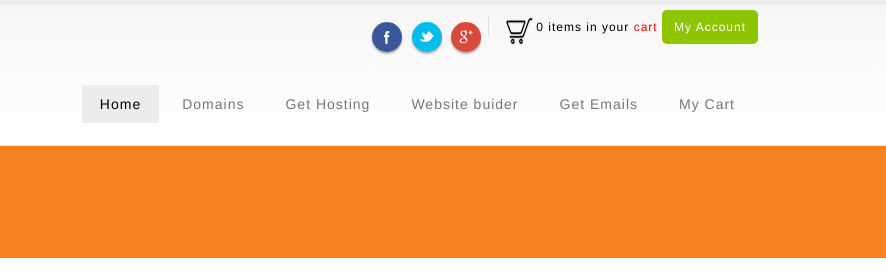
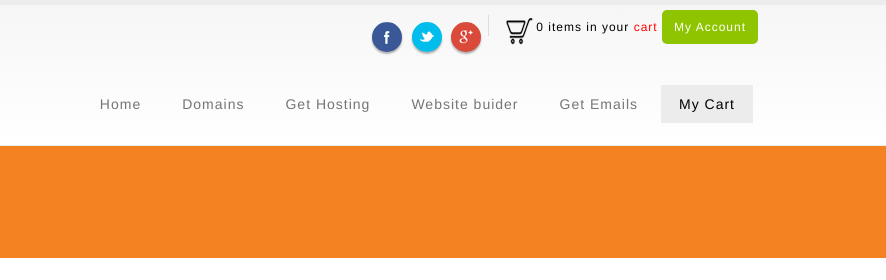
Before and after one commit to naveen052/rodbynaveen, a plain HTML site: page shopping-cart.html in a window 1280 px wide. Shown: the top 280 px of the page, 394-1280 px from the left. Drawn offline with Linux system fonts and the light colour scheme.

Commit message:
Update shopping-cart.html

```diff
--- a/shopping-cart.html
+++ b/shopping-cart.html
@@ -35,7 +35,7 @@
 					<img src="assets/images/logo.png" alt="Rockstar Of Design"></a>
 				<nav class="nav-bar right">
 					<ul id="nav">
-						<li><a href="index.html" class="current selected">Home</a></li>
+						<li><a href="index.html">Home</a></li>
 						<li><a href="#">Domains</a>
 							<ul>
 								<li><a href="domain-search.html">Search Domains</a></li>
@@ -59,7 +59,7 @@
 						</li>
 						<li><a href="website-builder.html">Website buider</a></li>
 						<li><a href="email-services.html">Get Emails</a></li>
-						<li><a href="shopping-cart.html">My Cart</a></li>
+						<li><a href="shopping-cart.html" class="current selected">My Cart</a></li>
 					</ul>
 				</nav>
 			</div>
```
